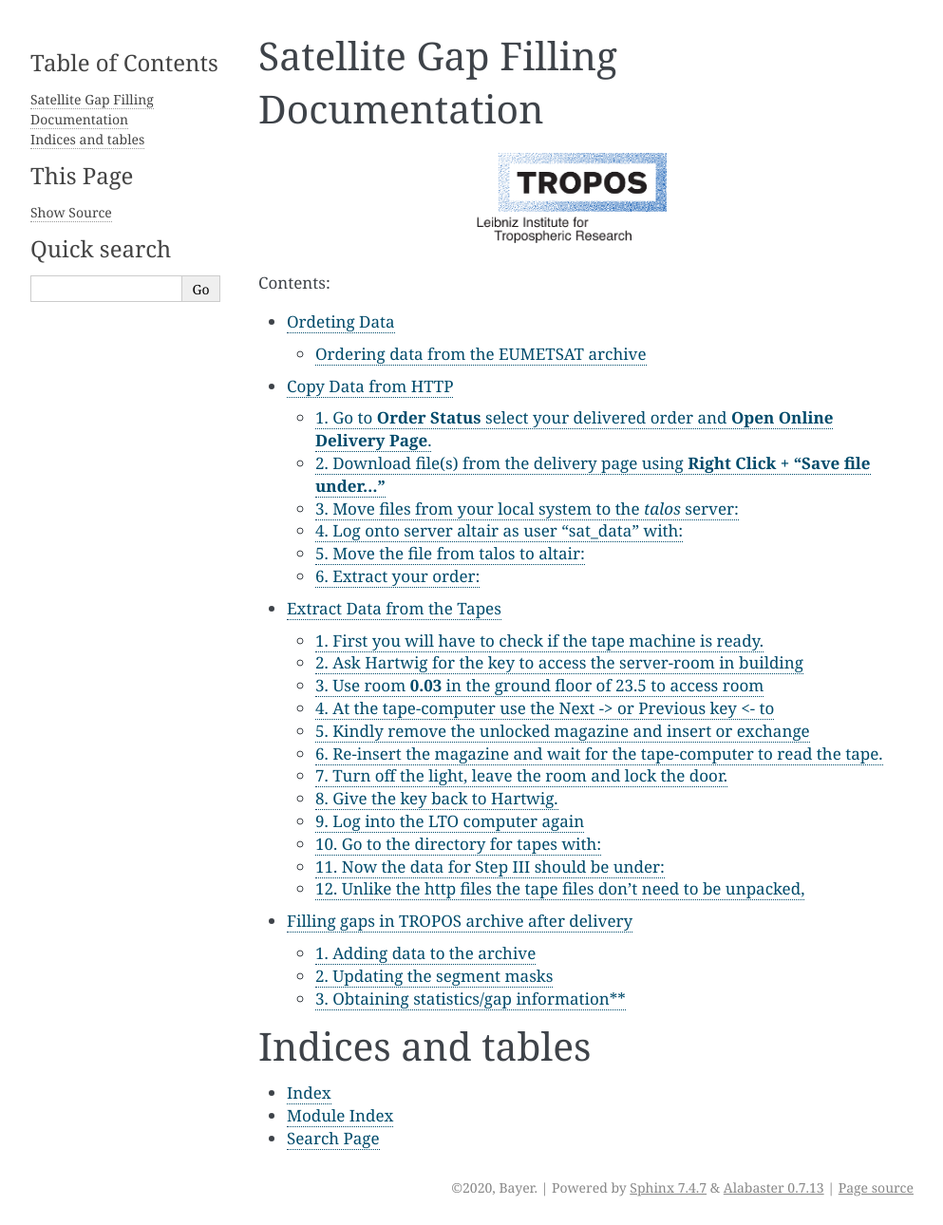
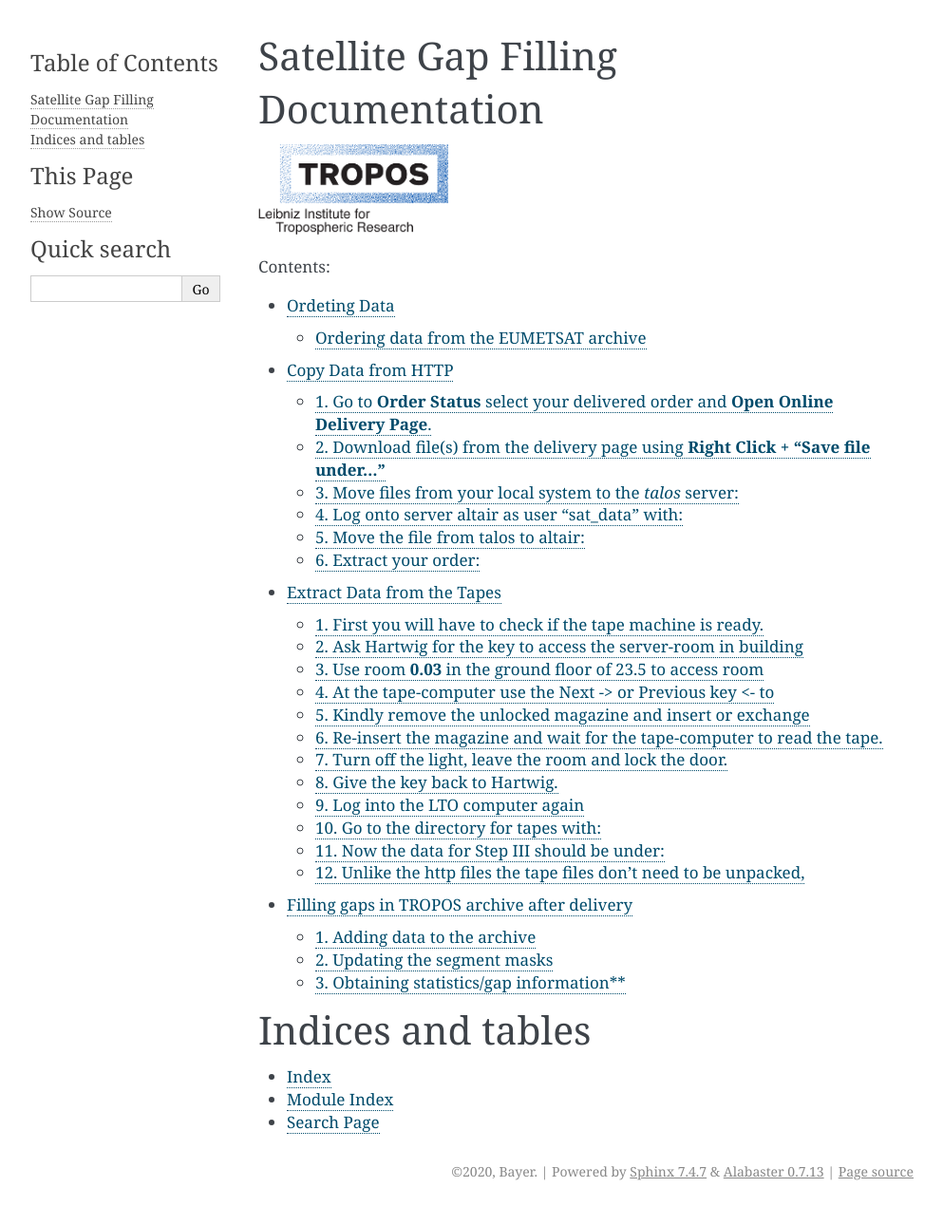
Before and after one commit to nbayer2020/tropos_sat_gap_filling, a Sphinx documentation site: the page built from source/index.rst, in a window 1280 px wide. Shown: the whole page at 95% size, without its empty margins (148-1141 px from the left). Built offline with Sphinx 7.4.7, drawn with Linux system fonts in a browser that asks for light colours.

Commit message:
adding TROPOS logo

```diff
--- a/source/index.rst
+++ b/source/index.rst
@@ -5,7 +5,7 @@
 
 Satellite Gap Filling Documentation
 ===================================
-.. figure:: /images/TROPOS-Logo_ENG.png
+.. image:: /images/TROPOS-Logo_ENG.png
   :width: 200
   :alt: Alternative text
 
```
